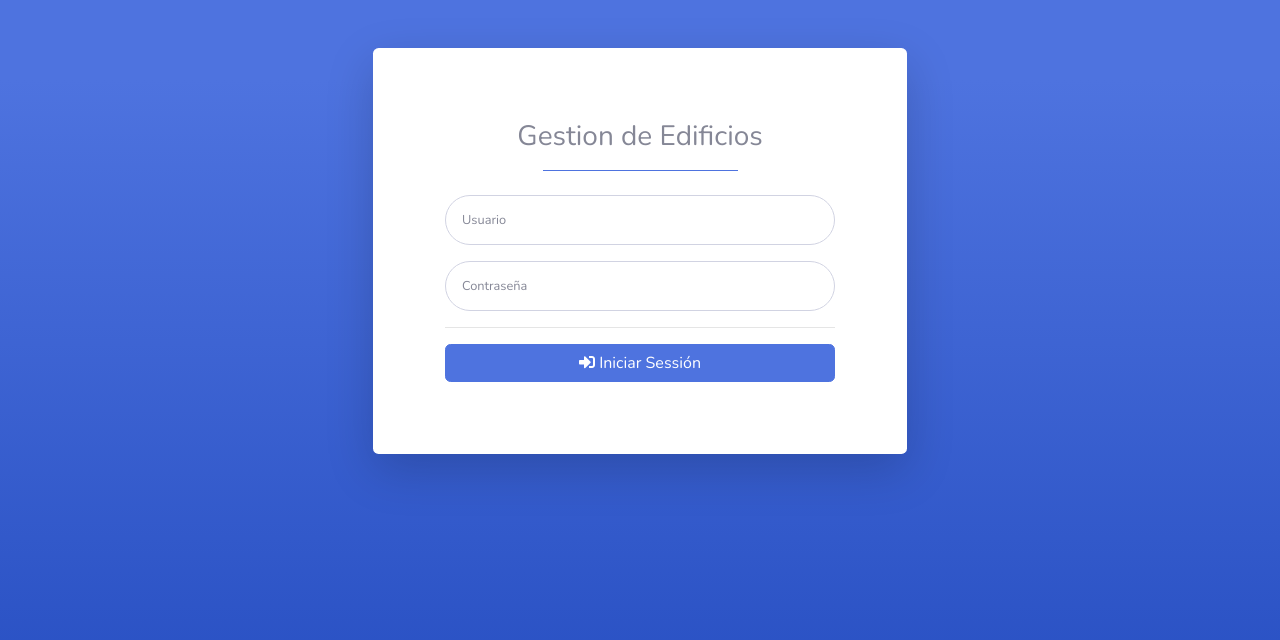
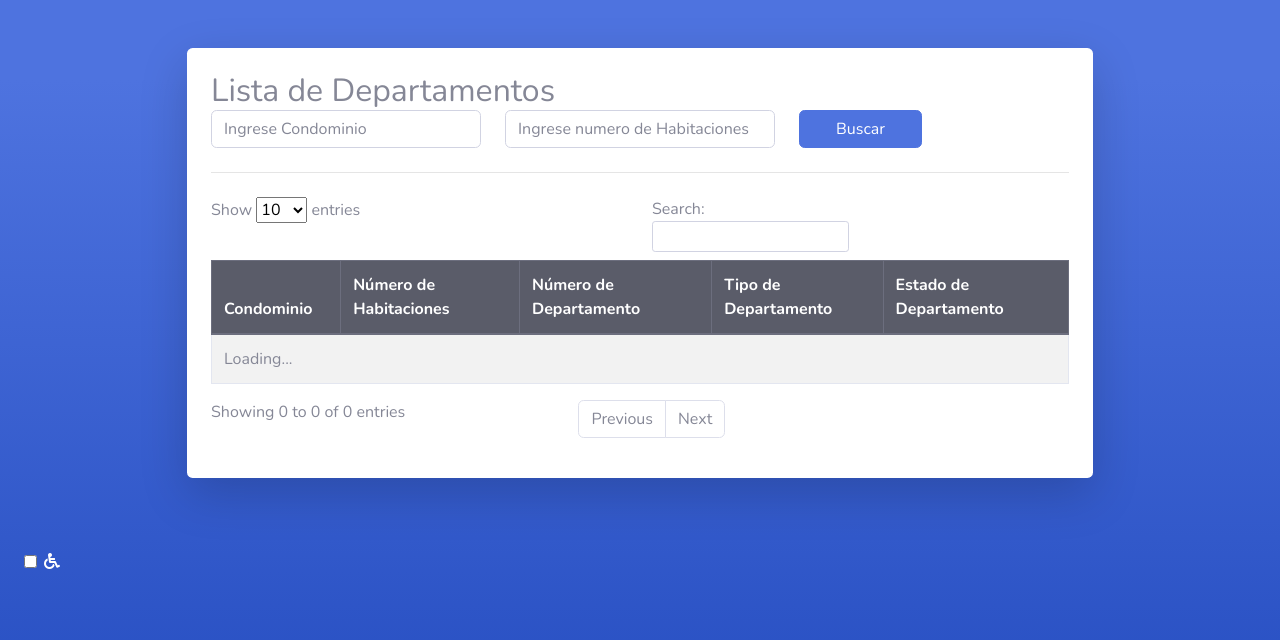
Before and after one commit to arista99/SYS_GESTIONEDIFICIOS, a PHP site: page /views/paginas/usuario/usuario.php in a window 1280 px wide. Shown: the top 640 px of the page. Run offline with PHP 8.4, Linux system fonts and the light colour scheme; some libraries are stand-ins or nearby versions.

Commit message:
primera presentacio

```diff
--- a/index.php
+++ b/index.php
@@ -6,6 +6,7 @@
 include_once('controller/ControlMascota.php');
 include_once('controller/ControlOcupante.php');
 include_once('controller/ControlPropietario.php');
+include_once('controller/ControlUsuario.php');
 
 //PARA LOS CARACTERES EXTRAÑOS
 header('Content-Type: text/html; charset=utf-8');
@@ -21,6 +22,7 @@
 $ControlMascota = new ControlMascota();
 $ControlOcupante = new ControlOcupante();
 $ControlPropietario = new ControlPropietario();
+$ControlUsuario = new ControlUsuario();
 
 //LLAMADA DE LOS METODOS
 if (!isset($_REQUEST['ruta'])) {
@@ -41,6 +43,8 @@
         call_user_func(array($ControlOcupante, $peticion));
     }elseif(method_exists($ControlPropietario, $peticion)) {
         call_user_func(array($ControlPropietario, $peticion));
+    }elseif(method_exists($ControlUsuario, $peticion)) {
+        call_user_func(array($ControlUsuario, $peticion));
     }else{
         $controlIndex->Index();
     }
--- /dev/null
+++ b/public/js/ajaxEventosUsuario.js
@@ -0,0 +1,37 @@
+$(document).ready(function () {
+    // Inicializar DataTable
+    var tabla = $("#tablaDatosUsuario").DataTable({
+      ajax: {
+        url: "ListaUsuarios",
+        type: "POST",
+        data: function (d) {
+            d.inputCondominio = $("#inputCondominio").val();
+            d.inputHabitaciones = $("#inputHabitaciones").val();
+        },
+      },
+      columns: [
+        { data: "denominacion" },
+        { data: "nroHabitaciones" },
+        { data: "nroDepartamento" },
+        { data: "tipo" },
+        { data: "descripcion" },
+      ],
+    });
+
+    // Botón Buscar
+    $("#btnBuscar").click(function () {
+        tabla.ajax.reload(function () {
+            // ✅ Leer celdas visibles después de cargar los datos
+            if (typeof leerTexto === "function" && lecturaActiva) {
+                $("#tablaDatosUsuario tbody td").each(function (i, td) {
+                    const texto = td.innerText.trim();
+                    if (texto) {
+                        const mensaje = new SpeechSynthesisUtterance(texto);
+                        mensaje.lang = 'es-ES';
+                        window.speechSynthesis.speak(mensaje);
+                    }
+                });
+            }
+        });
+    });
+});
--- a/views/paginas/administrador/mascotas/mascota.php
+++ b/views/paginas/administrador/mascotas/mascota.php
@@ -49,11 +49,6 @@
         </div>
     </div>
 </div>
-
-
-<!-- Footer -->
-</div>
-<!-- End of Main Content -->
 
 <!-- Footer -->
 <footer class="sticky-footer bg-white">
--- a/views/paginas/usuario/usuario.php
+++ b/views/paginas/usuario/usuario.php
@@ -1,87 +1,151 @@
-
 <!DOCTYPE html>
-<html lang="en">
+<html lang="es">
 
 <head>
-
     <meta charset="utf-8">
     <meta http-equiv="X-UA-Compatible" content="IE=edge">
     <meta name="viewport" content="width=device-width, initial-scale=1, shrink-to-fit=no">
-    <meta name="description" content="">
+    <meta name="description" content="Lista de Departamentos y Mascotas">
     <meta name="author" content="">
 
-    <title>Lista - Edificios</title>
+    <title>Lista Departamentos - Usuario</title>
 
-    <!-- Custom fonts for this template-->
-    <link href="public/assets/vendor/fontawesome-free/css/all.min.css" rel="stylesheet" type="text/css">
-    <link
-        href="https://fonts.googleapis.com/css?family=Nunito:200,200i,300,300i,400,400i,600,600i,700,700i,800,800i,900,900i"
-        rel="stylesheet">
+    <!-- Font Awesome -->
+    <link href="public/assets/vendor/fontawesome-free/css/all.min.css" rel="stylesheet">
 
-    <!-- Custom styles for this template-->
+    <!-- Google Fonts -->
+    <link href="https://fonts.googleapis.com/css?family=Nunito:200,300,400,600,700,800,900" rel="stylesheet">
+
+    <!-- SB Admin 2 CSS -->
     <link href="public/assets/css/sb-admin-2.min.css" rel="stylesheet">
 
+    <style>
+        .scroll-to-top-fixed {
+            position: fixed;
+            bottom: 20px;
+            right: 20px;
+            width: 48px;
+            height: 48px;
+            display: flex;
+            align-items: center;
+            justify-content: center;
+            z-index: 1031;
+            font-size: 1.25rem;
+        }
+
+        .scroll-to-top-fixed:hover {
+            background-color: #2e59d9;
+            color: white;
+        }
+    </style>
 </head>
 
 <body class="bg-gradient-primary">
 
     <div class="container">
-
-        <!-- Outer Row -->
         <div class="row justify-content-center">
-
-            <div class="col-xl-6 col-lg-12 col-md-9">
-
+            <div class="col-xl-10 col-lg-12 col-md-9">
                 <div class="card o-hidden border-0 shadow-lg my-5">
                     <div class="card-body p-4">
-                        <!-- Nested Row within Card Body -->
-                        <div class="row">
-                            <div class="col">
-                                <div class="p-5">
-                                    <div class="text-center mb-4">
-                                        <h3>Gestion de Edificios</h3>
-                                        <!-- <img src="public/img/logo.jpg" alt="Logo transber" class="w-75 h-75 img-fluid" style="max-height: 300px;"> -->
-                                        <hr class="w-50 mx-auto border-primary">
+                        <h2 class="mb-0" onmouseover="leerTexto(this)">Lista de Departamentos</h2>
+
+                        <!-- Filtro -->
+                        <div class="row mb-4">
+                            <div class="col-md-6 col-lg-4">
+                            <input type="text" id="inputCondominio" class="form-control" placeholder="Ingrese Condominio" aria-label="Ingrese Condominio" onfocus="leerTexto(this)">
                             </div>
-                                    <!-- <form action="LoginUsuario" method="POST"> -->
-                                    <form id="frmAjaxLogin" class="user">
-                                        <div class="form-group">
-                                            <input type="text" class="form-control form-control-user" id="usuario" name="usuario" placeholder="Usuario" autocomplete="current-username">
+                            <div class="col-md-6 col-lg-4">
+                                <input type="text" id="inputHabitaciones" class="form-control" placeholder="Ingrese numero de Habitaciones" aria-label="Ingrese numero de Habitaciones" onfocus="leerTexto(this)">
                             </div>
-                                        <div class="form-group">
-                                            <input type="password" class="form-control form-control-user" id="contrasena" name="contrasena" placeholder="Contraseña" autocomplete="current-password">
+                            <div class="col-md-3 col-lg-2">
+                                <button id="btnBuscar" class="btn btn-primary w-100" onmouseover="leerTexto(this)" onfocus="leerTexto(this)">Buscar</button>
                             </div>
-                                        <hr>
-                                        <button id="btn-loginU" class="btn btn-primary w-100">
-                                            <i class="fas fa-sign-in-alt"></i> Iniciar Sessión
-                                        </button>
-                                    </form>
+                        </div>
+
+                        <hr class="mt-0 mb-4">
+
+                        <!-- Tabla -->
+                        <div class="table-responsive">
+                            <table id="tablaDatosUsuario" class="table table-striped table-bordered">
+                                <thead class="thead-dark">
+                                    <tr>
+                                        <th onmouseover="leerTexto(this)">Condominio</th>
+                                        <th onmouseover="leerTexto(this)">Número de Habitaciones</th>
+                                        <th onmouseover="leerTexto(this)">Número de Departamento</th>
+                                        <th onmouseover="leerTexto(this)">Tipo de Departamento</th>
+                                        <th onmouseover="leerTexto(this)">Estado de Departamento</th>
+                                    </tr>
+                                </thead>
+                                <tbody>
+                                    <!-- Aquí se llenan los datos dinámicamente -->
+                                </tbody>
+                            </table>
+                        </div>
+
                     </div>
                 </div>
             </div>
         </div>
     </div>
 
+    <!-- Interruptor de lectura -->
+    <div class="form-check form-switch position-fixed bottom-0 end-0 m-4">
+        <input class="form-check-input" type="checkbox" role="switch" id="toggleLectura">
+        <label class="form-check-label text-white" for="toggleLectura">
+            <i class="fas fa-wheelchair"></i>
+        </label>
     </div>
 
-        </div>
-
-    </div>
-    <!-- JS SWEETALERT -->
-    <script src="vendor/realrashid/sweet-alert/resources/js/sweetalert.all.js"></script>
-
-    <!-- JS LOGIN -->
-    <script src="public/js/login.js"></script>
-
+    <!-- Scripts -->
+    <!-- jQuery (¡debe ir primero!) -->
+    <script src="https://code.jquery.com/jquery-3.6.0.min.js"></script>
     <!-- Bootstrap core JavaScript-->
     <script src="public/assets/vendor/jquery/jquery.min.js"></script>
     <script src="public/assets/vendor/bootstrap/js/bootstrap.bundle.min.js"></script>
-
     <!-- Core plugin JavaScript-->
     <script src="public/assets/vendor/jquery-easing/jquery.easing.min.js"></script>
+    <!-- SB Admin 2 -->
+    <script src="public/assets/js/sb-admin-2.min.js"></script>
+    <!-- DataTables JS -->
+    <script src="https://cdn.datatables.net/1.13.4/js/jquery.dataTables.min.js"></script>
+    <script src="https://cdn.datatables.net/1.13.4/js/dataTables.bootstrap5.min.js"></script>
+    <!-- SweetAlert -->
+    <script src="vendor/realrashid/sweet-alert/resources/js/sweetalert.all.js"></script>
+    <!-- Tu AJAX y lógica -->
+    <script src="public/js/ajaxEventosUsuario.js"></script>
 
-    <!-- Custom scripts for all pages-->
-    <script src="public/assets/js/sb-admin-2.min.js"></script>
+    <!-- Lectura de texto -->
+    <script>
+        let lecturaActiva = false;
+
+        document.addEventListener("DOMContentLoaded", () => {
+            const toggleLectura = document.getElementById("toggleLectura");
+
+            if (toggleLectura) {
+                toggleLectura.addEventListener("change", () => {
+                    lecturaActiva = toggleLectura.checked;
+                    const estado = lecturaActiva ? 'activada' : 'desactivada';
+                    const mensaje = new SpeechSynthesisUtterance(`Lectura ${estado}`);
+                    mensaje.lang = 'es-ES';
+                    window.speechSynthesis.cancel();
+                    window.speechSynthesis.speak(mensaje);
+                });
+            }
+        });
+
+        // Hacer disponible globalmente
+        function leerTexto(elemento) {
+            if (!lecturaActiva) return;
+
+            const texto = elemento.innerText || elemento.getAttribute('aria-label') || elemento.value || '';
+            if (!texto) return;
+
+            const mensaje = new SpeechSynthesisUtterance(texto);
+            mensaje.lang = 'es-ES';
+            window.speechSynthesis.cancel(); // Detiene lectura anterior
+            window.speechSynthesis.speak(mensaje);
+        }
+    </script>
 
 </body>
 
```
Also changed, not shown: controller/controlUsuario.php (added, +42 -0 lines), model/modelUsuario.php (added, +62 -0 lines), public/js/usuario.js (added, +27 -0 lines). Lines whose indentation alone changed are shown as unchanged.
